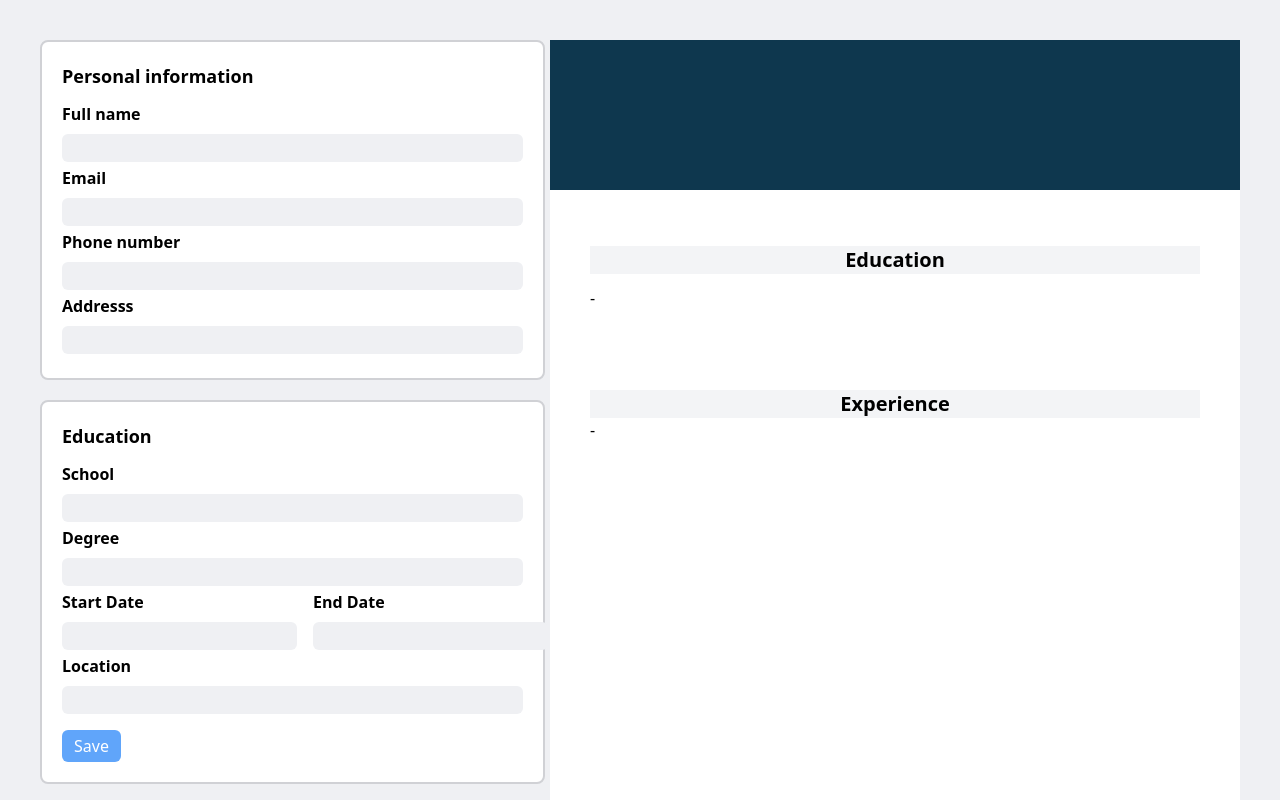
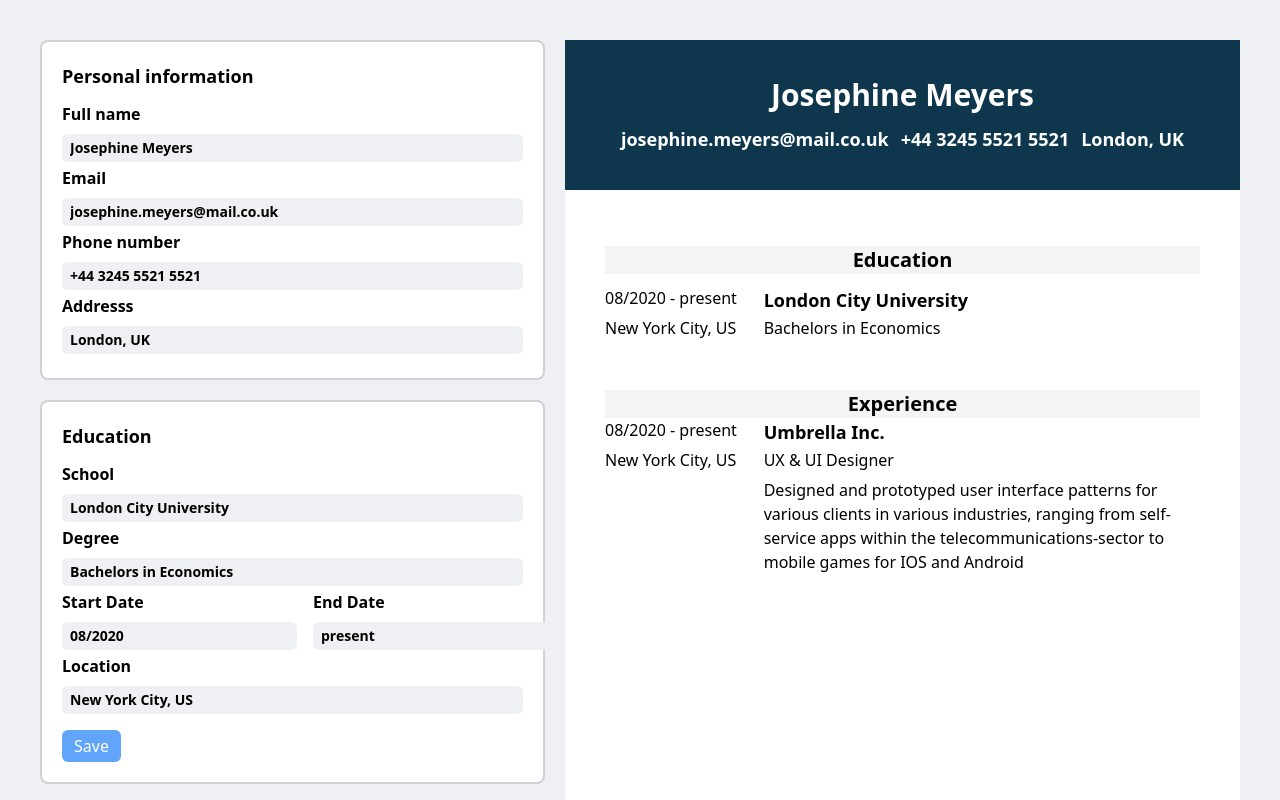
Before and after one commit to emShalaby/cv_generator, a React (Vite) app: page / in a window 1280 px wide. Shown: the top 800 px of the page. Built offline with nearby package versions, Linux system fonts and the light colour scheme.

Commit message:
add placeholders to all the values and more cv styling

```diff
--- a/src/app.tsx
+++ b/src/app.tsx
@@ -31,7 +31,24 @@ enum ExperienceFields {
 type TPersonalInfo = Record<PersonalInfoFields, string>;
 export type TEducation = Record<EducationFields, string>;
 export type TExperience = Record<ExperienceFields, string>;
-
+const placeHolderValues = {
+  name: "Josephine Meyers",
+  email: "josephine.meyers@mail.co.uk",
+  phone: "+44 3245 5521 5521",
+  address: "London, UK",
+  school: "London City University",
+  degree: "Bachelors in Economics",
+  eduStartDate: "08/2020",
+  eduEndDate: "present",
+  eduLocation: "New York City, US",
+  workplaceName: "Umbrella Inc.",
+  position: "UX & UI Designer",
+  workStartDate: "08/2020",
+  workEndDate: "present",
+  workLocation: "New York City, US",
+  description:
+    "Designed and prototyped user interface patterns for various clients in various industries, ranging from self-service apps within the telecommunications-sector to mobile games for IOS and Android",
+};
 interface IFormData {
   personalInfo: TPersonalInfo;
   education: TEducation[];
@@ -40,28 +57,28 @@ interface IFormData {
 const App = () => {
   const [formData, setFormData] = useState<IFormData>({
     personalInfo: {
-      [PersonalInfoFields.fullName]: "",
-      phoneNumber: "",
-      email: "",
-      address: "",
+      [PersonalInfoFields.fullName]: placeHolderValues.name,
+      [PersonalInfoFields.phoneNumber]: placeHolderValues.phone,
+      [PersonalInfoFields.address]: placeHolderValues.address,
+      [PersonalInfoFields.email]: placeHolderValues.email,
     },
     education: [
       {
-        school: "",
-        degree: "",
-        startDate: "",
-        endDate: "",
-        location: "",
+        [EducationFields.school]: placeHolderValues.school,
+        [EducationFields.degree]: placeHolderValues.degree,
+        [EducationFields.startDate]: placeHolderValues.eduStartDate,
+        [EducationFields.endDate]: placeHolderValues.eduEndDate,
+        [EducationFields.location]: placeHolderValues.eduLocation,
       },
     ],
     experience: [
       {
-        workplaceName: "",
-        position: "",
-        startDate: "",
-        endDate: "",
-        location: "",
-        description: "",
+        [ExperienceFields.workplaceName]: placeHolderValues.workplaceName,
+        [ExperienceFields.position]: placeHolderValues.position,
+        [ExperienceFields.startDate]: placeHolderValues.workStartDate,
+        [ExperienceFields.endDate]: placeHolderValues.workEndDate,
+        [ExperienceFields.description]: placeHolderValues.description,
+        [ExperienceFields.location]: placeHolderValues.workLocation,
       },
     ],
   });
@@ -81,7 +98,7 @@ const App = () => {
   };
 
   const handleEducationInfoChange = (
-    e: React.ChangeEvent<HTMLInputElement>
+    e: React.ChangeEvent<HTMLInputElement>,
   ) => {
     setFormData((prevData) => {
       if (prevData) {
@@ -97,7 +114,7 @@ const App = () => {
     });
   };
   const handlExperienceInfoChange = (
-    e: React.ChangeEvent<HTMLInputElement>
+    e: React.ChangeEvent<HTMLInputElement>,
   ) => {
     setFormData((prevData) => {
       if (prevData) {
@@ -113,11 +130,11 @@ const App = () => {
     });
   };
   return (
-    <div className="bg-[#EFF0F3]  min-w-[800px]  " id="app">
-      <main className="flex p-10 gap-[5px] 2xl:justify-center  ">
+    <div className="min-w-[800px] bg-[#EFF0F3]" id="app">
+      <main className="flex gap-[20px] p-10 2xl:justify-center">
         <section
           id="cv-input"
-          className=" flex flex-col gap-5  max-w-[505px] flex-1  "
+          className="flex max-w-[505px] flex-1 flex-col gap-5"
         >
           <Form title={"Personal information"} id="personalInfo">
             <Input
@@ -125,24 +142,28 @@ const App = () => {
               type={"Text"}
               name={PersonalInfoFields.fullName}
               onChange={handlePersonalInfoChange}
+              value={formData.personalInfo.fullName}
             />
             <Input
               label={"Email"}
               type={"Email"}
               name={PersonalInfoFields.email}
               onChange={handlePersonalInfoChange}
+              value={formData.personalInfo.email}
             />
             <Input
               label={"Phone number"}
               type={"tel"}
               name={PersonalInfoFields.phoneNumber}
               onChange={handlePersonalInfoChange}
+              value={formData.personalInfo.phoneNumber}
             />
             <Input
               label={"Addresss"}
               type="text"
               name={PersonalInfoFields.address}
               onChange={handlePersonalInfoChange}
+              value={formData.personalInfo.address}
             />
           </Form>
           <Form title={"Education"} id="education">
@@ -151,12 +172,14 @@ const App = () => {
               type={"Text"}
               name={EducationFields.school}
               onChange={handleEducationInfoChange}
+              value={formData.education[0].school}
             />
             <Input
               label={"Degree"}
               type={"text"}
               name={EducationFields.degree}
               onChange={handleEducationInfoChange}
+              value={formData.education[0].degree}
             />
             <div className="flex gap-4">
               <Input
@@ -164,12 +187,14 @@ const App = () => {
                 type="text"
                 name={EducationFields.startDate}
                 onChange={handleEducationInfoChange}
+                value={formData.education[0].startDate}
               />
               <Input
                 label={"End Date"}
                 type="text"
                 name={EducationFields.endDate}
                 onChange={handleEducationInfoChange}
+                value={formData.education[0].endDate}
               />
             </div>
             <Input
@@ -177,10 +202,11 @@ const App = () => {
               type="text"
               name={EducationFields.location}
               onChange={handleEducationInfoChange}
+              value={formData.education[0].location}
             />
             <Button
               title="Save"
-              className="bg-blue-400 text-white px-3 py-1 self-end mt-3 rounded-md"
+              className="mt-3 self-end rounded-md bg-blue-400 px-3 py-1 text-white"
             ></Button>
           </Form>
           <Form title={"Experience"} id="experience">
@@ -189,12 +215,14 @@ const App = () => {
               type={"Text"}
               onChange={handlExperienceInfoChange}
               name={ExperienceFields.workplaceName}
+              value={formData.experience[0].workplaceName}
             />
             <Input
               label={"Position Title"}
               type={"text"}
               onChange={handlExperienceInfoChange}
               name={ExperienceFields.position}
+              value={formData.experience[0].position}
             />
             <div className="flex gap-4">
               <Input
@@ -203,13 +231,15 @@ const App = () => {
                 className="flex-1"
                 name={ExperienceFields.startDate}
                 onChange={handlExperienceInfoChange}
+                value={formData.experience[0].startDate}
               />
               <Input
                 label={"End Date"}
                 type="text"
-                className="flex-1 "
+                className="flex-1"
                 name={ExperienceFields.endDate}
                 onChange={handlExperienceInfoChange}
+                value={formData.experience[0].endDate}
               />
             </div>
             <Input
@@ -217,18 +247,20 @@ const App = () => {
               type={"text"}
               name={ExperienceFields.location}
               onChange={handlExperienceInfoChange}
+              value={formData.experience[0].location}
             />
             <Input
               label={"Description"}
               type={"text"}
               name={ExperienceFields.description}
               onChange={handlExperienceInfoChange}
+              value={formData.experience[0].description}
             />
           </Form>
         </section>{" "}
         <section
           id="cv-output"
-          className=" min-w-[440px] flex-[3] max-w-[850px] flex flex-col"
+          className="flex min-w-[440px] max-w-[850px] flex-[3] flex-col"
         >
           <CvHeader
             name={formData.personalInfo.fullName}
@@ -252,6 +284,6 @@ if (DOCUMENT) {
   createRoot(DOCUMENT).render(
     <StrictMode>
       <App />
-    </StrictMode>
+    </StrictMode>,
   );
 }
--- a/src/components/CV/cvBody.tsx
+++ b/src/components/CV/cvBody.tsx
@@ -27,7 +27,7 @@ export default function CvBody({ education, experience }: ICvBodyProps) {
                 </p>
                 <p className="break-words">{location}</p>
               </div>
-              <div className="w-[300px]">
+              <div className="w-[100%]">
                 <p className="min-h-[30px] break-words text-lg font-bold">
                   {school}
                 </p>
@@ -59,7 +59,7 @@ export default function CvBody({ education, experience }: ICvBodyProps) {
                 <p className="break-words">{location}</p>
               </div>
 
-              <div className="w-[300px]">
+              <div className="w-[100%]">
                 <p className="min-h-[30px] break-words text-lg font-bold">
                   {workplaceName}
                 </p>
--- a/src/components/CV/cvHeader.tsx
+++ b/src/components/CV/cvHeader.tsx
@@ -11,9 +11,9 @@ export default function CvHeader({
   address,
 }: IHeaderProps) {
   return (
-    <div className="bg-[#0E374E] flex flex-col min-h-[150px] flex-1 justify-center place-items-center">
-      <h1 className="text-3xl font-bold text-white mb-3">{name}</h1>
-      <div className="flex gap-3 text-white font-semibold text-lg">
+    <div className="flex min-h-[150px] flex-1 flex-col place-items-center justify-center bg-[#0E374E]">
+      <h1 className="mb-3 text-3xl font-bold text-white">{name}</h1>
+      <div className="flex gap-3 text-lg font-semibold text-white">
         <p className="">{email}</p>
         <p className=""> {phone}</p>
         <p className="">{address}</p>
--- a/src/components/UI/form.tsx
+++ b/src/components/UI/form.tsx
@@ -9,9 +9,9 @@ export default function Form(props: IFormProps) {
     <form
       onSubmit={(e) => e.preventDefault()}
       id={props.id}
-      className="bg-white rounded-lg  border-solid border-2 border-[#D0D1D5] md:p-5 p-2  "
+      className="rounded-lg border-2 border-solid border-[#D0D1D5] bg-white p-2 md:p-5"
     >
-      <h2 className="mb-3 font-bold text-lg">{props.title}</h2>
+      <h2 className="mb-3 text-lg font-bold">{props.title}</h2>
       {props.children}
     </form>
   );
--- a/src/components/UI/input.tsx
+++ b/src/components/UI/input.tsx
@@ -1,19 +1,38 @@
+import React, { useState } from "react";
 interface IInput {
   name?: string;
   type?: React.HTMLInputTypeAttribute;
   label?: string;
   className?: string;
+  value?: string;
+
   onChange?: React.ChangeEventHandler<HTMLInputElement>;
 }
-export default function Input(props: IInput) {
+
+export default function Input({
+  name,
+  type,
+  label,
+  className,
+  value,
+  onChange,
+}: IInput) {
+  const [inputValue, setInputValue] = useState(value || "");
+  function handleInputValue(e: React.ChangeEvent<HTMLInputElement>) {
+    setInputValue(e.target.value);
+  }
   return (
-    <div className="flex flex-col gap-2 font-semibold mb-1">
-      <label htmlFor={props.name}>{props.label}</label>
+    <div className="mb-1 flex flex-col gap-2 font-semibold">
+      <label htmlFor={name}>{label}</label>
       <input
-        type={props.type}
-        name={props.name}
-        className={`bg-[#EFF0F3] rounded-md px-2 text-sm py-1 flex ${props.className || ""}`}
-        onChange={props.onChange}
+        type={type}
+        name={name}
+        className={`flex rounded-md bg-[#EFF0F3] px-2 py-1 text-sm ${className || ""}`}
+        value={inputValue}
+        onChange={(e) => {
+          handleInputValue(e);
+          if (onChange) onChange(e);
+        }}
       ></input>
     </div>
   );
```
